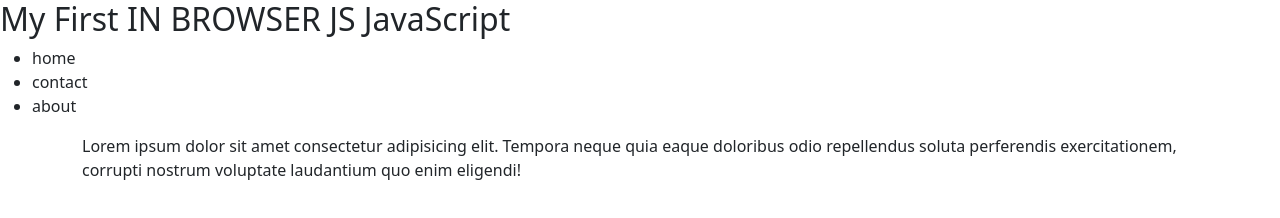
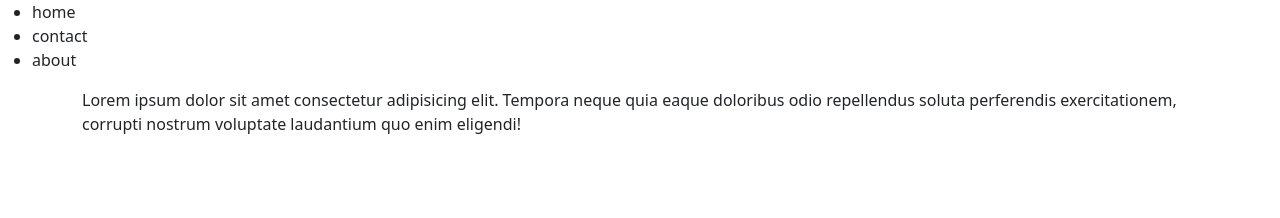
Before and after one commit to aliansari2566/Introducton-to-JavaScript, a plain HTML site: page in-browser-js/index.html in a window 1280 px wide. Drawn offline with nearby package versions, Linux system fonts and the light colour scheme.

Commit message:
Update index.html

```diff
--- a/in-browser-js/index.html
+++ b/in-browser-js/index.html
@@ -11,12 +11,12 @@
          1 sepration of concerns
          2 Browser cache -->
 
-    <script src="./index.js"></script>
+
     <!-- <script src="console-objects.js"></script> -->
 </head>
 <body>
 
-    <h2>My First IN BROWSER JS JavaScript</h2>
+
 <nav>
     <ul>
         <li>home</li>
@@ -31,5 +31,8 @@
 </div>
 
 
+
+<script src="./index.js"></script>
 </body>
+
 </html>
```
